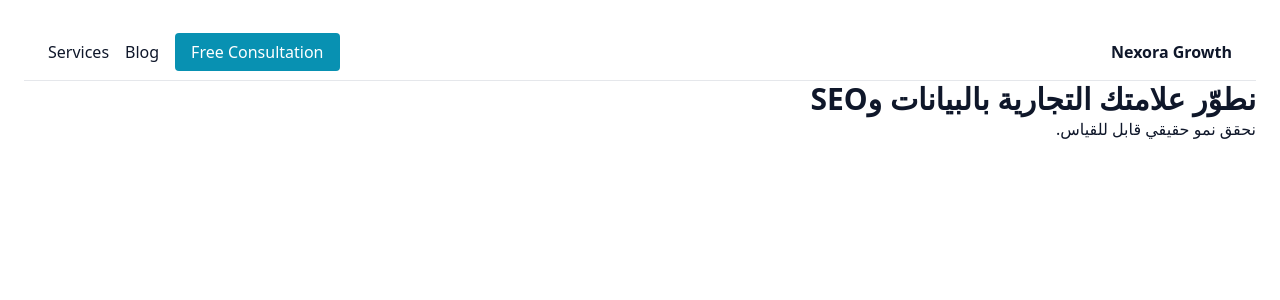
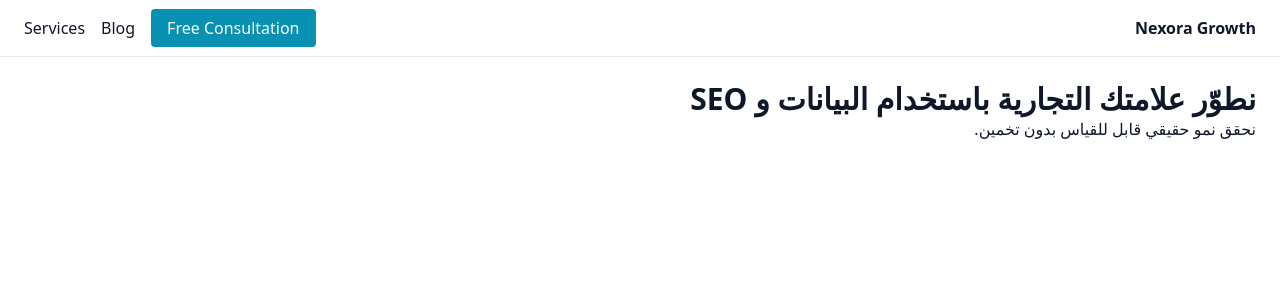
Before and after one commit to OmarHany-sudo/nexora-growth, a Next.js app: page /ar in a window 1280 px wide. Shown: the top 300 px of the page. Built offline with nearby package versions, Linux system fonts and the light colour scheme.

Commit message:
Add files via upload

```diff
--- a/app/ar/page.tsx
+++ b/app/ar/page.tsx
@@ -1,10 +1,15 @@
-import Navbar from '@/components/Navbar';
+import Navbar from '../../components/Navbar';
+
 export default function HomeAR() {
   return (
-    <div dir="rtl" className="p-6">
+    <div dir="rtl">
       <Navbar />
-      <h1 className="text-3xl font-bold">نطوّر علامتك التجارية بالبيانات وSEO</h1>
-      <p>نحقق نمو حقيقي قابل للقياس.</p>
+      <main className="p-6">
+        <h1 className="text-3xl font-bold">
+          نطوّر علامتك التجارية باستخدام البيانات و SEO
+        </h1>
+        <p>نحقق نمو حقيقي قابل للقياس بدون تخمين.</p>
+      </main>
     </div>
   );
 }
--- a/app/blog/page.tsx
+++ b/app/blog/page.tsx
@@ -1,5 +1,5 @@
-import Navbar from '@/components/Navbar';
-export const metadata = { title: "Blog | Nexora Growth" };
+import Navbar from '../../components/Navbar';
+
 export default function Blog() {
   return (
     <>
--- a/app/contact/page.tsx
+++ b/app/contact/page.tsx
@@ -1,4 +1,5 @@
-import Navbar from '@/components/Navbar';
+import Navbar from '../../components/Navbar';
+
 export default function Contact() {
   return (
     <>
--- a/app/globals.css
+++ b/app/globals.css
@@ -1,4 +1,3 @@
 @tailwind base;
 @tailwind components;
 @tailwind utilities;
-body { font-feature-settings: "rlig" 1, "calt" 1; }
--- a/app/layout.tsx
+++ b/app/layout.tsx
@@ -2,20 +2,13 @@ import './globals.css';
 
 export const metadata = {
   title: "Nexora Growth | Data-Driven Marketing",
-  description: "SEO, performance marketing, and conversion-focused growth strategies.",
-  openGraph: {
-    title: "Nexora Growth",
-    description: "Data-driven marketing for scalable growth",
-    type: "website"
-  }
+  description: "SEO, performance marketing, and conversion-focused growth strategies."
 };
 
 export default function RootLayout({ children }: { children: React.ReactNode }) {
   return (
     <html lang="en">
-      <body className="bg-white text-slate-900 antialiased">
-        {children}
-      </body>
+      <body className="bg-white text-slate-900">{children}</body>
     </html>
   );
 }
--- a/app/page.tsx
+++ b/app/page.tsx
@@ -1,5 +1,5 @@
-import Navbar from '@/components/Navbar';
-import WhatsApp from '@/components/WhatsApp';
+import Navbar from '../components/Navbar';
+import WhatsApp from '../components/WhatsApp';
 
 export default function Home() {
   return (
@@ -9,15 +9,10 @@ export default function Home() {
         <h1 className="text-4xl font-bold mb-4">
           We Grow Brands Using Data, SEO & Smart Marketing
         </h1>
-        <p className="mb-8">
+        <p>
           We help businesses achieve measurable growth using performance marketing,
           SEO, and data-driven strategies — not guesswork.
         </p>
-        <section className="grid md:grid-cols-3 gap-6 mt-12">
-          <div><h3>Digital Marketing</h3><p>Performance-driven campaigns.</p></div>
-          <div><h3>SEO & Growth</h3><p>Long-term organic traffic.</p></div>
-          <div><h3>Web & Conversion</h3><p>Turn visitors into customers.</p></div>
-        </section>
       </main>
       <WhatsApp />
     </>
--- a/app/sitemap.ts
+++ b/app/sitemap.ts
@@ -2,7 +2,6 @@ import { MetadataRoute } from 'next';
 export default function sitemap(): MetadataRoute.Sitemap {
   return [
     { url: 'https://nexoragrowth.com', lastModified: new Date() },
-    { url: 'https://nexoragrowth.com/services', lastModified: new Date() },
-    { url: 'https://nexoragrowth.com/contact', lastModified: new Date() },
+    { url: 'https://nexoragrowth.com/contact', lastModified: new Date() }
   ];
 }
--- a/components/WhatsApp.tsx
+++ b/components/WhatsApp.tsx
@@ -1,7 +1,9 @@
 export default function WhatsApp() {
   return (
-    <a href="https://wa.me/2000000000"
-       className="fixed bottom-4 right-4 bg-green-500 text-white px-4 py-3 rounded-full shadow-lg">
+    <a
+      href="https://wa.me/2000000000"
+      className="fixed bottom-4 right-4 bg-green-500 text-white px-4 py-3 rounded-full shadow-lg"
+    >
       WhatsApp
     </a>
   );
```
Also changed, not shown: postcss.config.js (+1 -6 lines), 1 other file (tests, documents, lock files or other folders).
